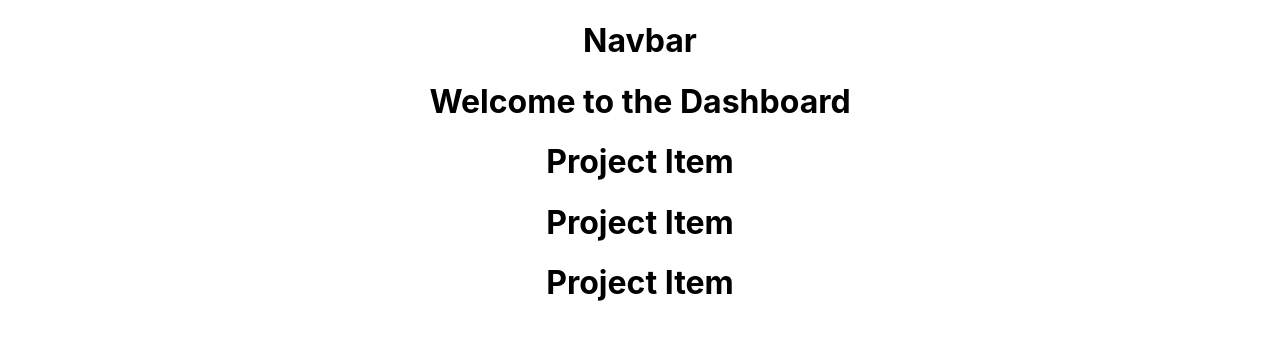
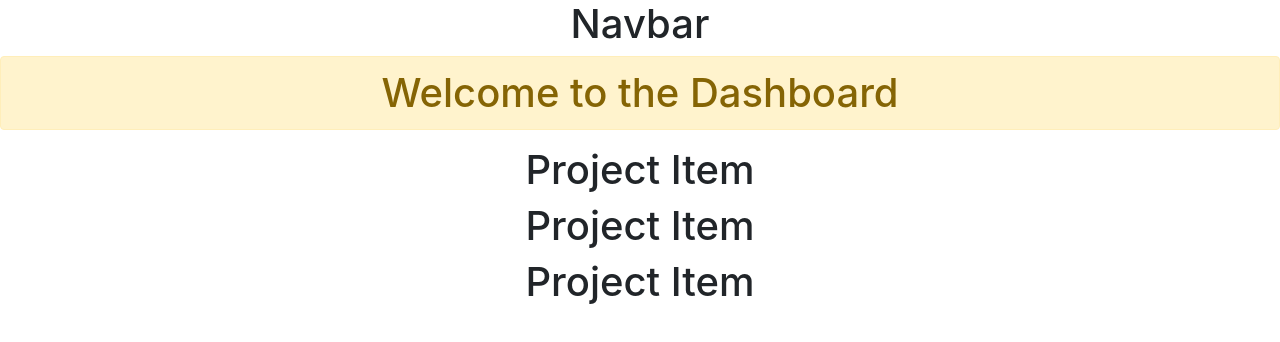
Before and after one commit to Alice-Ke/AgileIntPPMTool, a React (Create React App) app in the folder ppmtool-react-client/: page / in a window 1280 px wide. Shown: the top 342 px of the page. Built offline with nearby package versions, Linux system fonts and the light colour scheme.

Commit message:
branch14

```diff
--- a/ppmtool-react-client/package.json
+++ b/ppmtool-react-client/package.json
@@ -3,6 +3,7 @@
   "version": "0.1.0",
   "private": true,
   "dependencies": {
+    "bootstrap": "^4.2.1",
     "react": "^16.7.0",
     "react-dom": "^16.7.0",
     "react-scripts": "2.1.3"
--- a/ppmtool-react-client/src/App.js
+++ b/ppmtool-react-client/src/App.js
@@ -3,6 +3,7 @@
 import "./App.css";
 import Dashboard from "./components/Dashboard";
 import Header from "./components/Layout/Header";
+import "bootstrap/dist/css/bootstrap.min.css";
 
 class App extends Component {
   render() {
--- a/ppmtool-react-client/src/components/Dashboard.js
+++ b/ppmtool-react-client/src/components/Dashboard.js
@@ -5,7 +5,7 @@
   render() {
     return (
       <div>
-        <h1>Welcome to the Dashboard</h1>
+        <h1 className="alert alert-warning">Welcome to the Dashboard</h1>
         <ProjectItem />
         <ProjectItem />
         <ProjectItem />
```
Also changed, not shown: 1 other file (tests, documents, lock files or other folders).
